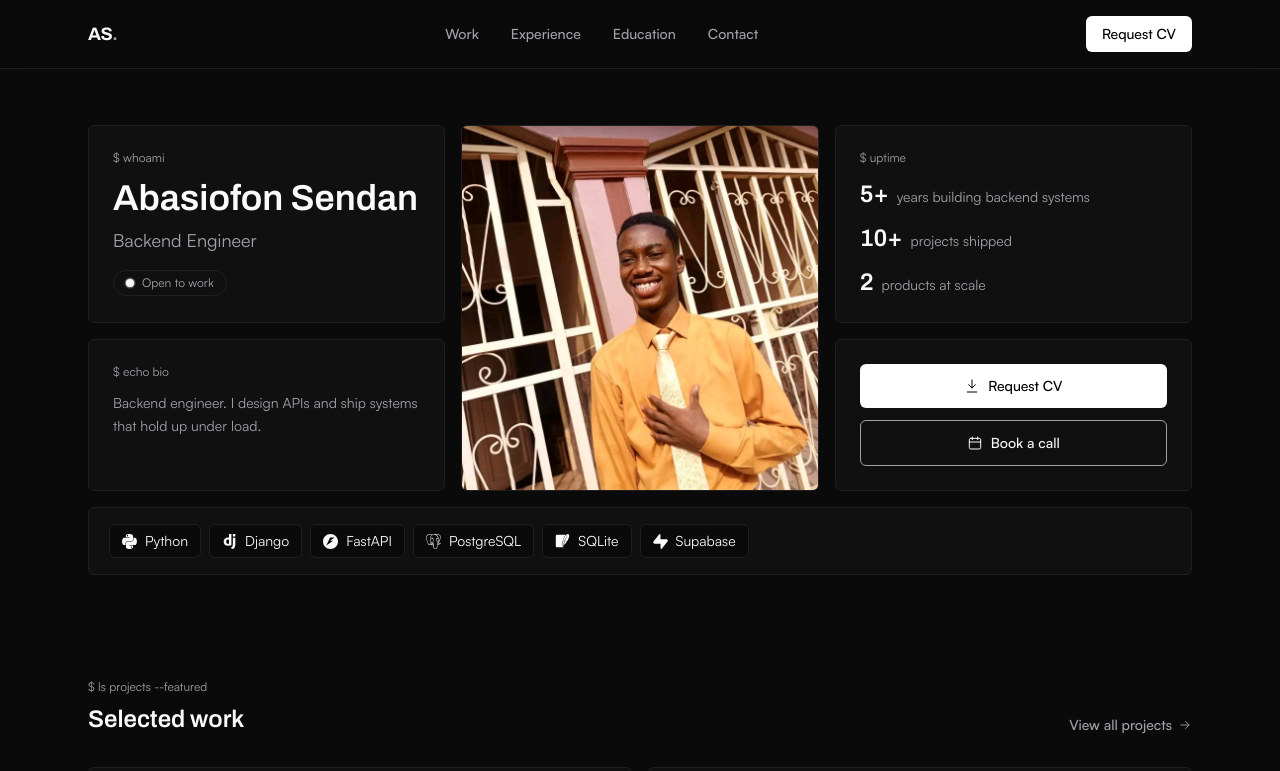
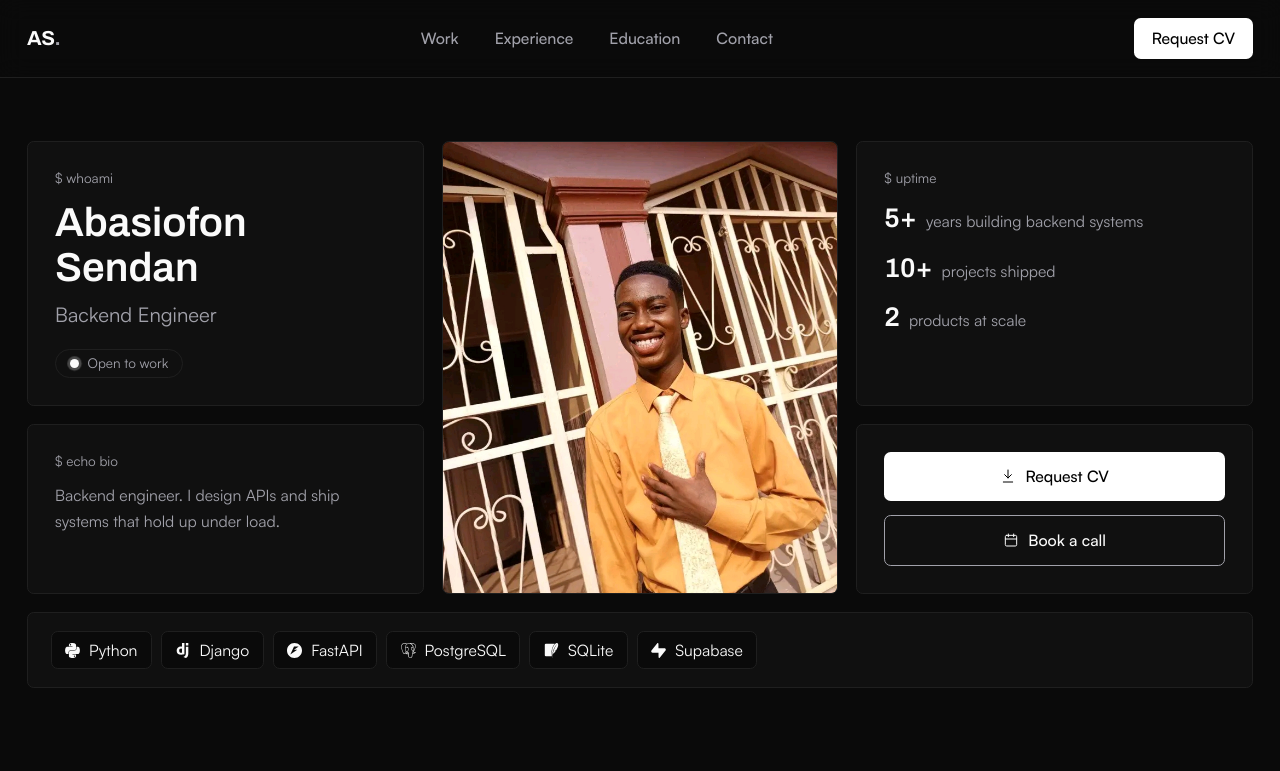
Before and after one commit to abasiofon-sendan/portfolio, a React (Vite) app: page / in a window 1280 px wide. Shown: the top 771 px of the page. Built offline with nearby package versions, Linux system fonts and the light colour scheme.

Commit message:
Increase base font size to 18px

```diff
--- a/src/index.css
+++ b/src/index.css
@@ -32,6 +32,7 @@
 @tailwind utilities;
 
 html {
+  font-size: 18px;
   scroll-behavior: smooth;
 }
 
```
